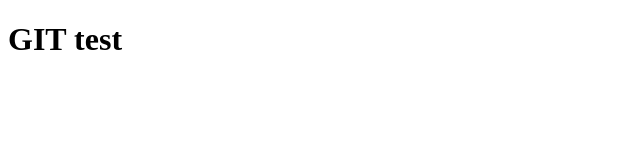
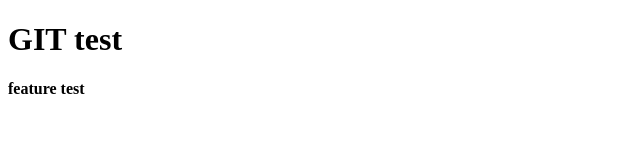
Before and after one commit to Mohammad-Reza-Tagipour/test-test, a plain HTML site: page index.html in a window 1280 px wide. Shown: the full height of the page, 0-640 px from the left. Drawn offline with Linux system fonts and the light colour scheme.

Commit message:
added a h4

```diff
--- a/index.html
+++ b/index.html
@@ -8,5 +8,8 @@
   </head>
   <body>
     <h1>GIT test</h1>
+
+    <!-- this is feature -->
+    <h4>feature test</h4>
   </body>
 </html>
```
